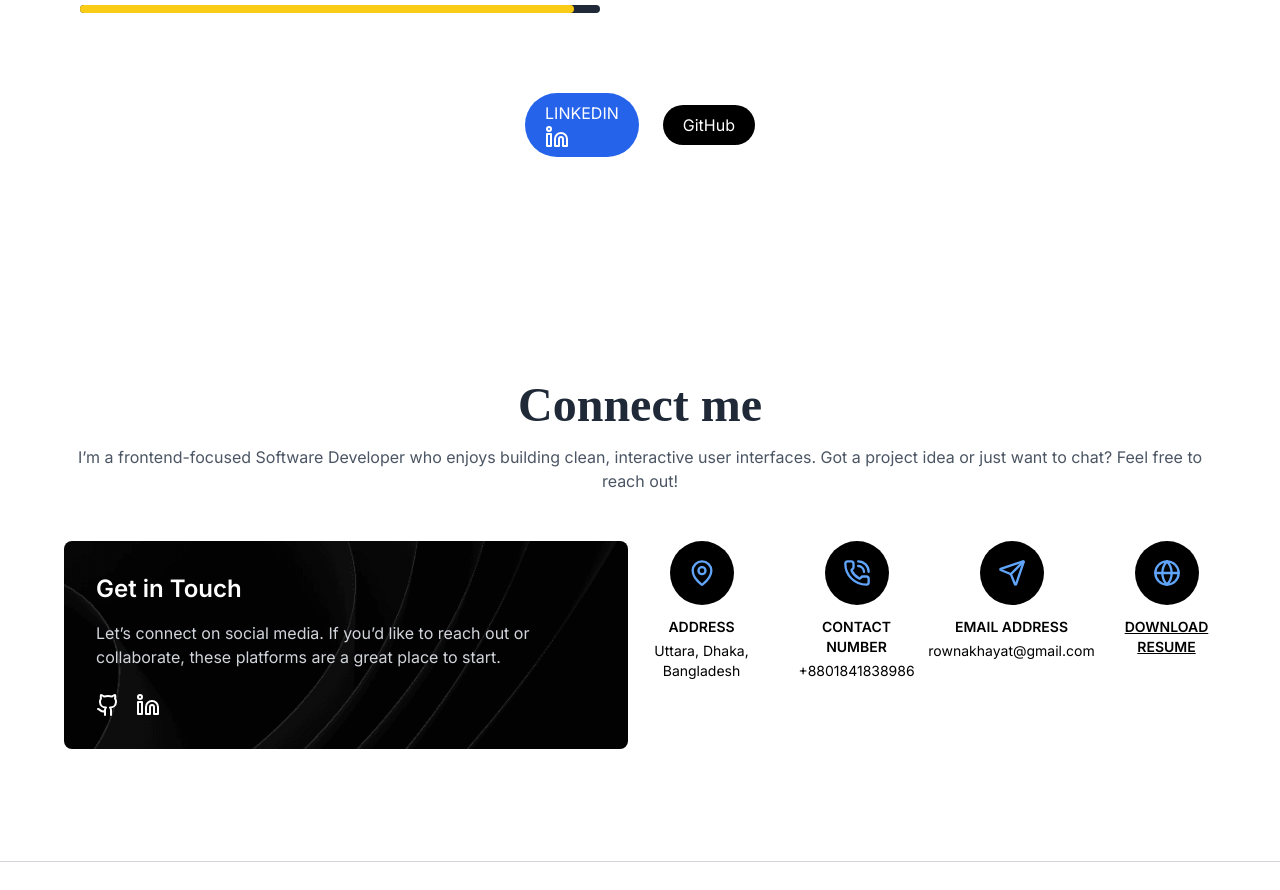
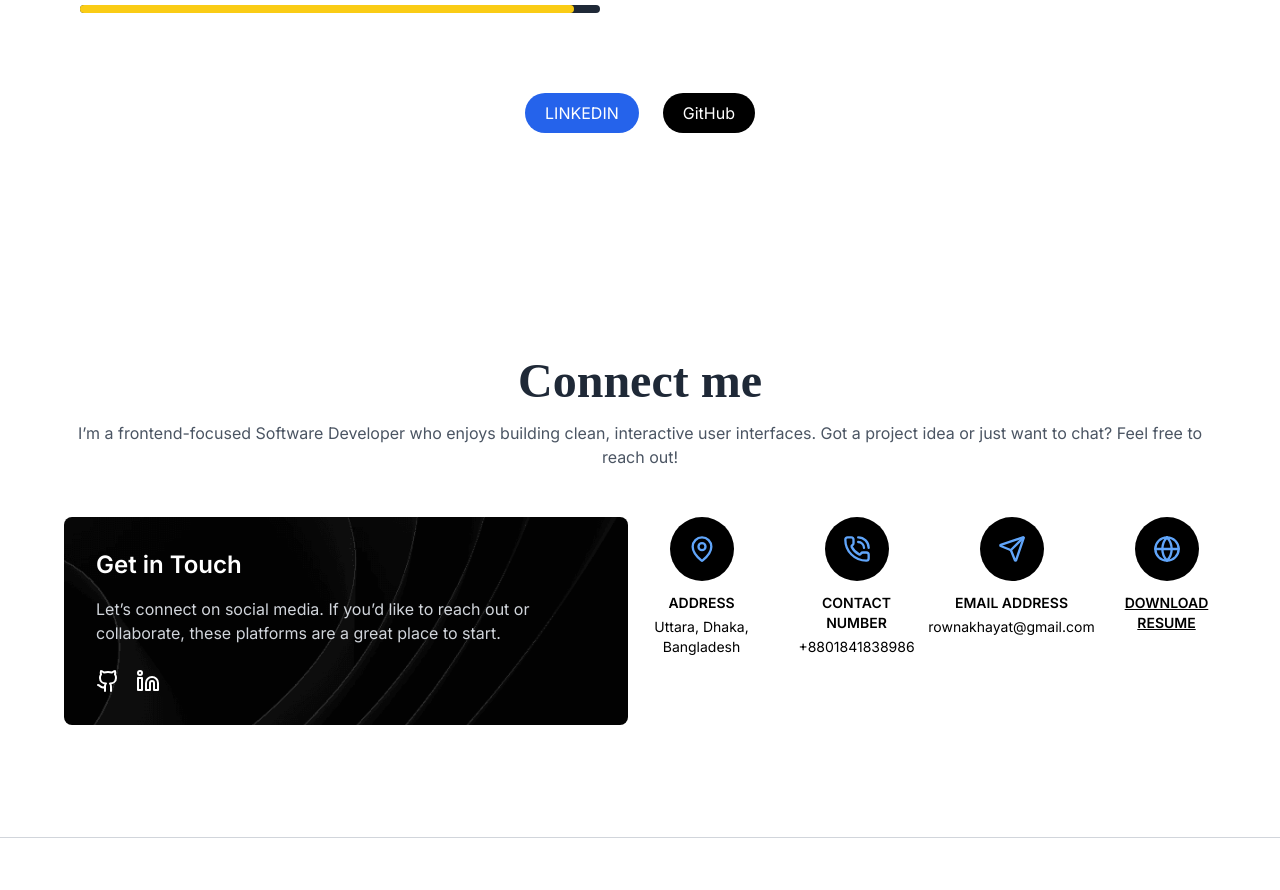
Before and after one commit to RownakHayat/rownak-webportal, a Next.js app: page / in a window 1280 px wide. Shown: the part 2843-3733 px from the top of the page. Built offline with nearby package versions, Linux system fonts and the light colour scheme.

Commit message:
linkend add

```diff
--- a/app/AboutPage.tsx
+++ b/app/AboutPage.tsx
@@ -1,6 +1,5 @@
 // AboutMe.tsx
 // import { Github, LinkedinIcon } from 'lucide-react';
-import { LinkedinIcon } from 'lucide-react';
 import Image from 'next/image';
 import React from 'react';
 
@@ -99,7 +98,7 @@ const AboutMe = () => {
               className="inline-block px-5 py-2 bg-blue-600 text-white rounded-full hover:bg-blue-700 transition"
             >
               LINKEDIN
-              <span><LinkedinIcon /></span>
+              {/* <span><LinkedinIcon /></span> */}
             </a>
 
             <a
```
